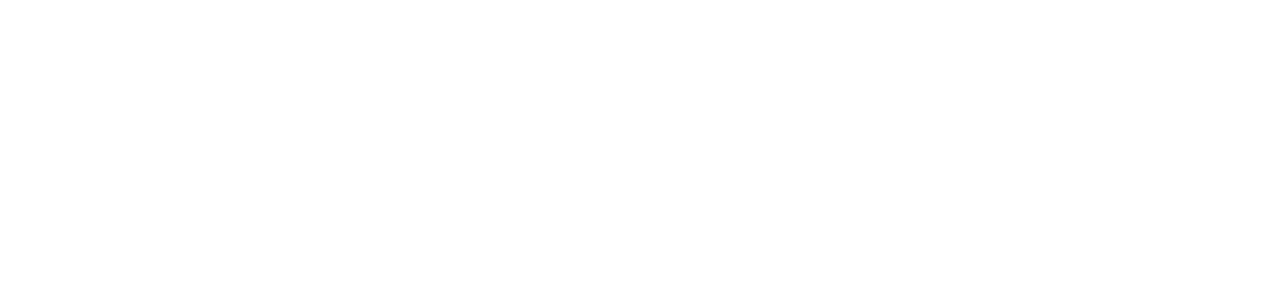
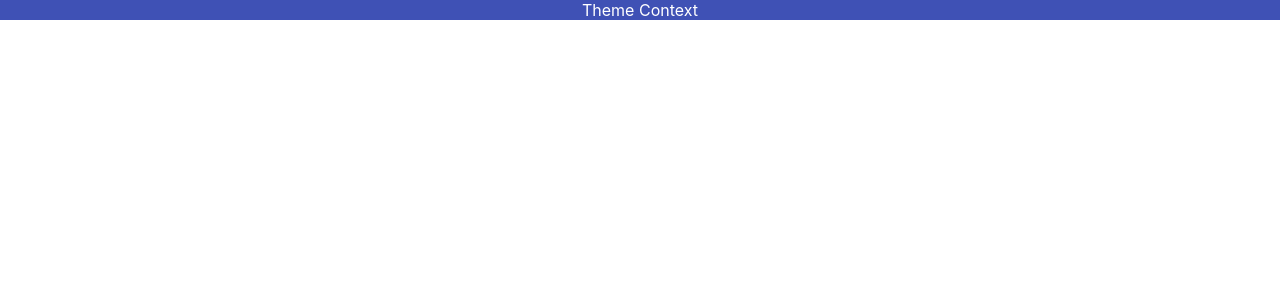
Before and after one commit to dattruong88vn/codevolution-react-typescript, a React (Create React App) app: page / in a window 1280 px wide. Shown: the top 300 px of the page. Built offline with nearby package versions, Linux system fonts and the light colour scheme.

Commit message:
useContext Hook

```diff
--- a/src/App.tsx
+++ b/src/App.tsx
@@ -1,7 +1,16 @@
+import { ThemeContextProvider } from "./components/context/ThemeContext";
+import { Box } from "./components/context/Box";
+
 import "./App.css";
 
 function App() {
-  return <div className="App"></div>;
+  return (
+    <div className="App">
+      <ThemeContextProvider>
+        <Box />
+      </ThemeContextProvider>
+    </div>
+  );
 }
 
 export default App;
--- /dev/null
+++ b/src/components/context/Box.tsx
@@ -0,0 +1,11 @@
+import { useContext } from "react";
+import { ThemeContext } from "./ThemeContext";
+
+export const Box = () => {
+  const theme = useContext(ThemeContext);
+  return (
+    <div style={{ background: theme.primary.main, color: theme.primary.text }}>
+      Theme Context
+    </div>
+  );
+};
--- /dev/null
+++ b/src/components/context/ThemeContext.tsx
@@ -0,0 +1,16 @@
+import { createContext } from "react";
+import { theme } from "./theme";
+
+type ThemeContextProviderProps = {
+  children: React.ReactNode;
+};
+
+export const ThemeContext = createContext(theme);
+
+export const ThemeContextProvider = ({
+  children,
+}: ThemeContextProviderProps) => {
+  return (
+    <ThemeContext.Provider value={theme}>{children}</ThemeContext.Provider>
+  );
+};
--- /dev/null
+++ b/src/components/context/theme.tsx
@@ -0,0 +1,10 @@
+export const theme = {
+  primary: {
+    main: "#3f51b5",
+    text: "#fff",
+  },
+  secondary: {
+    main: "#f50057",
+    text: "#fff",
+  },
+};
```
